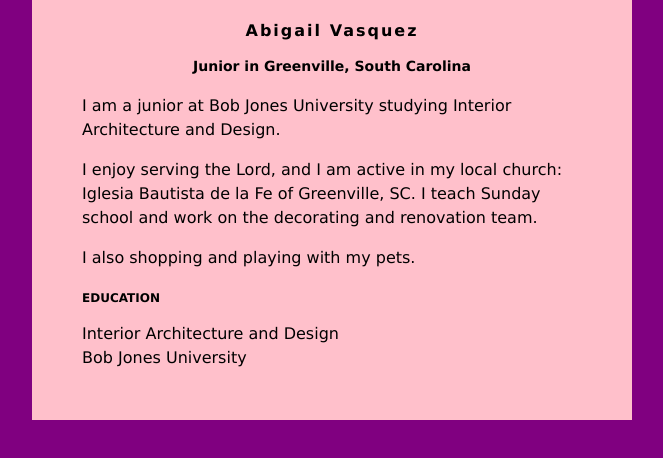
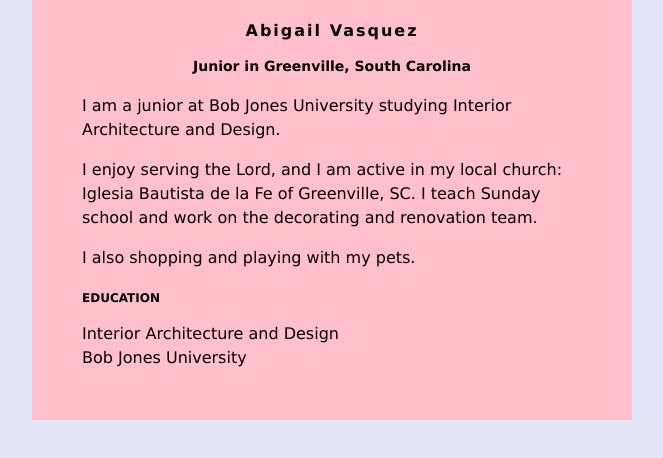
Before and after one commit to avasq115/avasq115.github.io, a plain HTML site: page index.html in a window 1280 px wide. Shown: the whole page, without its empty margins (308-971 px from the left). Drawn offline with Linux system fonts and the light colour scheme.

Commit message:
Update index.html

```diff
--- a/index.html
+++ b/index.html
@@ -2,7 +2,7 @@
 <head>
 <style>
 body {
-    background:Purple;
+    background:Lavender;
     font-family: Verdana;
 }
 #content {
```
